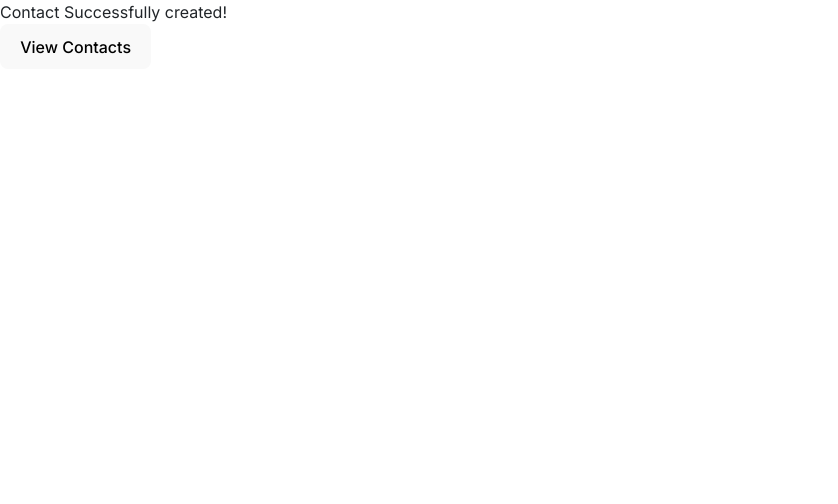
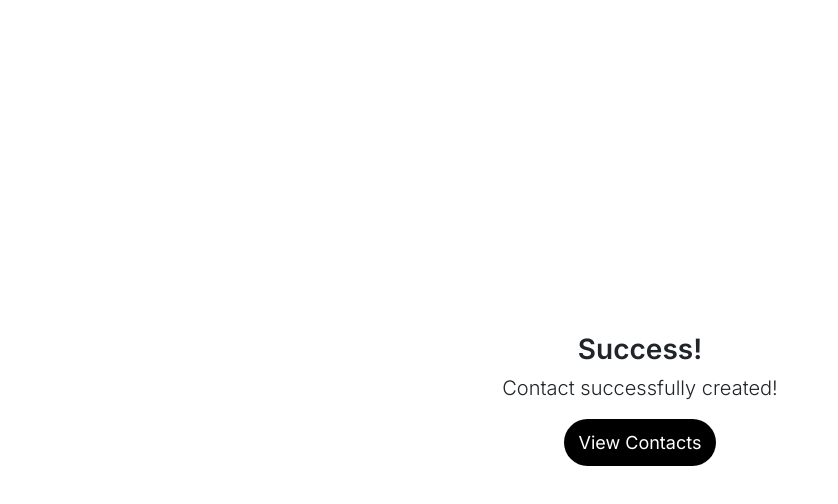
Before and after one commit to lethabomathabatha/clientcontact_base, a React (Vite) app in the folder client/: page /contacts/success in a window 1280 px wide. Shown: the top 504 px of the page, without its empty margins (0-838 px from the left). Built offline with nearby package versions, Linux system fonts and the light colour scheme.

Commit message:
add success page styling

```diff
--- a/client/src/components/Contacts/ContactSuccess.jsx
+++ b/client/src/components/Contacts/ContactSuccess.jsx
@@ -1,17 +1,21 @@
 import React, { useEffect, useState } from 'react';
 import { Link } from 'react-router-dom';
-import axios from 'axios';
 import 'bootstrap/dist/css/bootstrap.min.css';
 import { Button } from 'react-bootstrap';
 
 export default function ContactSuccess() {
 
     return (
-        <>
-            <div>Contact Successfully created!</div>
-            <Link to="/contacts">
-                <button>View Contacts</button>
-            </Link>
-        </>
+        <div className="success-container d-flex flex-column align-items-center justify-content-center min-vh-100">
+            <div className="success-message text-center">
+                <h1 className="fw-bold fs-3">Success!</h1>
+                <p className="lead">Contact successfully created!</p>
+                <Link to="/contacts" className="mt-2">
+                    <Button className='back-btn'>
+                        View Contacts
+                    </Button>
+                </Link>
+            </div>
+        </div>
     )
 }
```
